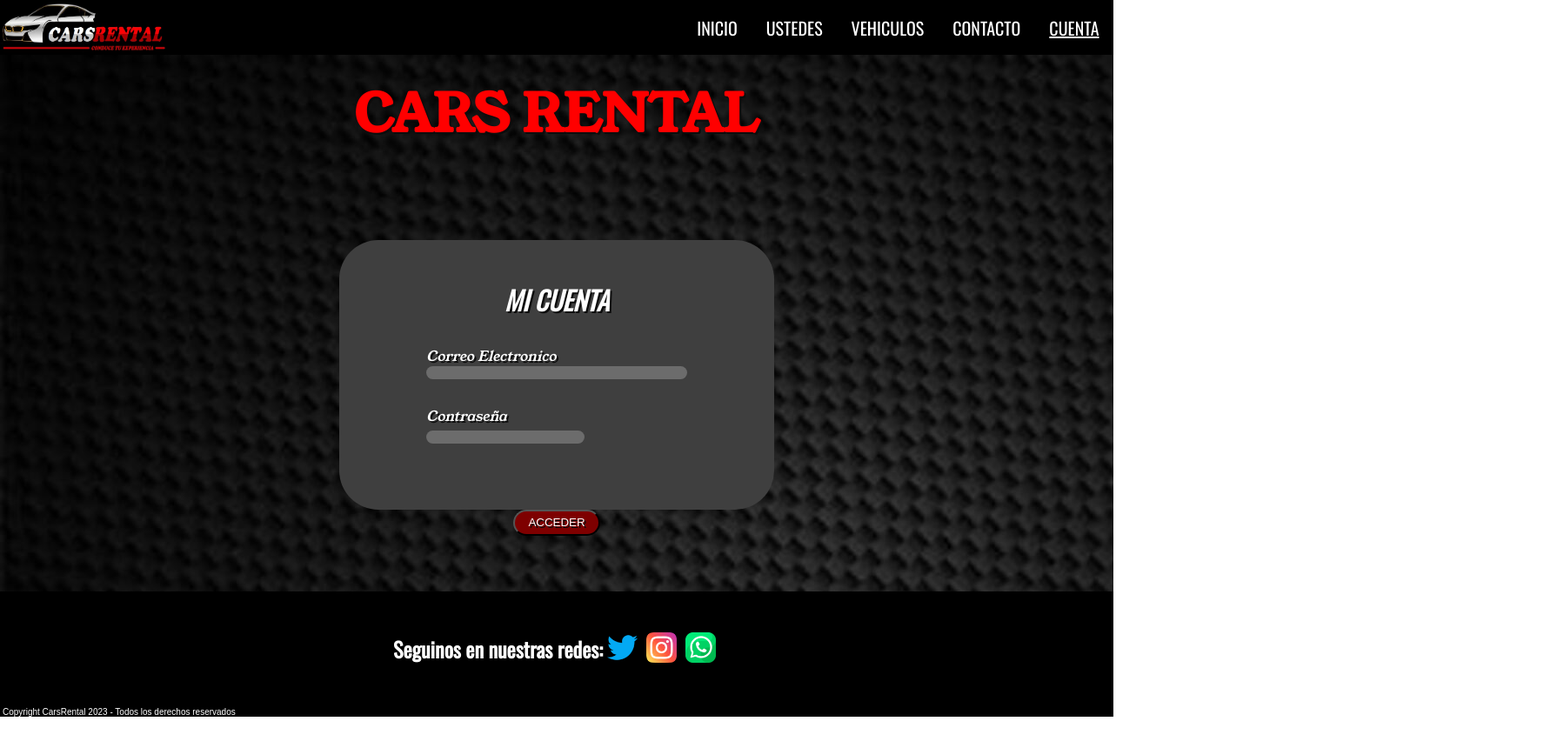
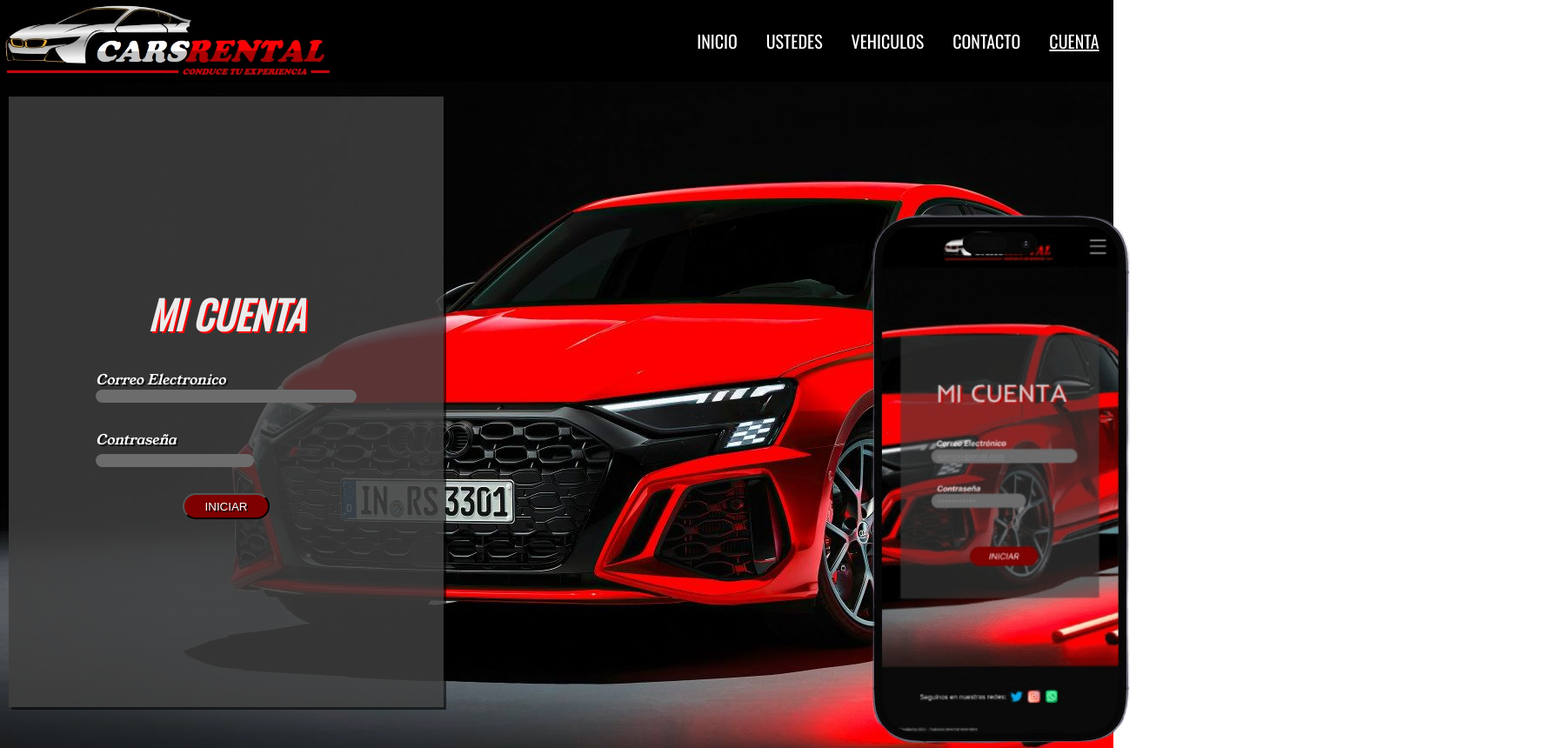
Before and after one commit to ItsJuaMc/CarsRental_, a plain HTML site: page pages/micuenta.html in a window 1280 px wide. Shown: the top 860 px of the page at 87% size, 1790 px wide, since content can reach past the window. Before the commit the page ends 824 px from the top, so only its background shows below. Drawn offline with nearby package versions, Linux system fonts and the light colour scheme.

Commit message:
renovacion de cuenta

```diff
--- a/css/styles.css
+++ b/css/styles.css
@@ -18,7 +18,7 @@
 .logoprincipal{
     display: flex;
     justify-content: flex-start;
-    width: 30%;
+    width: 60%;
     height: 100%;
 }
 .listado{
@@ -105,9 +105,6 @@
 }
 .contenido2 a img:hover{
     transform: scale(1.10);
-}
-.enlace_foto{
-    /*JUAN ACORDATE DE HACER UN HOVER DEL ENLACE!!!!!!!!!!!!!!!!!!!!!!!*/
 }
 .contenido3{
     flex: 1;
@@ -256,31 +253,40 @@
 
 /* ~~~~~~~CUENTA~~~~~~~~ */
 
+.master_cuenta{
+    background: url("../assets/images/fondo.jpg");
+    width: 100%;
+    height: 100%;
+}
 .cuenta_form{
     display: flex;
-    flex-direction: column;
-    align-items: center;
+    flex-direction: row;
     color: white;
-    justify-content: center;
+    justify-content: space-between;
     padding-bottom: 5%;
 }
 .cuenta_titulo{
-    color:rgb(255, 255, 255);
+    color:rgb(235, 235, 235);
     font-family: 'Oswald', serif;
     font-style: italic;
-    font-size: 30px;
-    text-shadow: 2px 2px 0px rgba(12, 12, 12, 1);
+    font-size: 45px;
+    text-shadow: 2px 2px 0px rgb(255, 0, 0);
 }
 .formulario{
     display: flex;
     flex-direction: column;
-    background-color: #3f3f3f;
-    border-radius: 45px;
+    background-color: #3f3f3fd9;
+    /* border-radius: 45px; */
     justify-content: center;
     align-items: center;
-    margin-top: 3%;
+    /* margin-top: 10%;
+    margin-bottom: 10%; */
+    padding-top: 10%;
+    padding-bottom: 10%;
+    margin-left: 10px;
     width: 500px;
-    height: 310px;
+    height: 600px;
+    box-shadow: 3px 3px rgba(0, 0, 0, 0.592);
 }
 .email{
     font-family: 'Young Serif', serif;
@@ -317,6 +323,28 @@
     border-radius: 30px;
 }
 
+.acceder:hover{
+    background-color: rgb(0, 251, 0);
+}
+
+.scale-up-center{
+    display: flex;
+    animation:scale-up-center 0.4s;
+    align-items: center;
+}
+
+@keyframes scale-up-center{
+    0%{
+        transform:scale(.5)
+    }
+    100%{
+        transform:scale(1)
+    }
+}
+
+.mockup{
+    height: 800px;
+}
 
 /*FOOTER*/
 
--- a/pages/micuenta.html
+++ b/pages/micuenta.html
@@ -24,9 +24,8 @@
             </div>
         </nav>
     </header>
-    <main class="master">
-        <h1 class="titulo">CARS RENTAL</h1>
-        <div class="padreingreso">
+    <main class="master_cuenta">
+        <div class="scale-up-center">
             <div class="cuenta_form">
                 <form class="formulario">
                     <h2 class="cuenta_titulo">MI CUENTA</h2>
@@ -40,10 +39,13 @@
                             <input class="entrada" type="password" >
                         </div>
                     </div>
+                    <div class="acceder_boton">
+                        <button class="acceder" type="submit" >INICIAR</button>
+                    </div>
                 </form>
-                <div class="acceder_boton">
-                    <button class="acceder" type="submit" >ACCEDER</button>
-                </div>
+            </div>
+            <div class="mockup">
+                <img src="../assets/images/mockup_celular.png" alt="">
             </div>
         </div>
     </main>
```
Also changed, not shown: assets/images/fondo.jpg (added), assets/images/mockup_celular.jpg (added), assets/images/mockup_celular.png (added).
